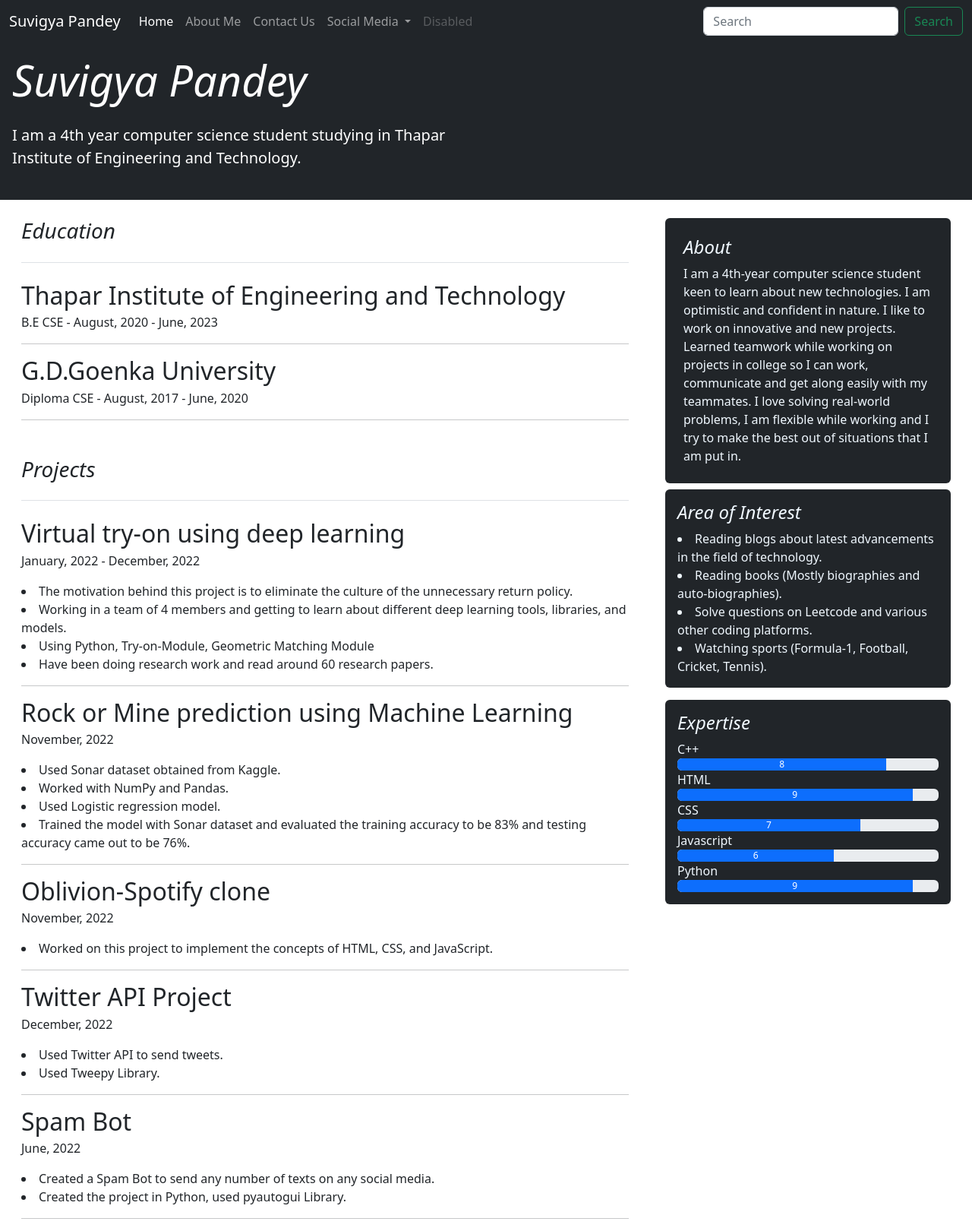
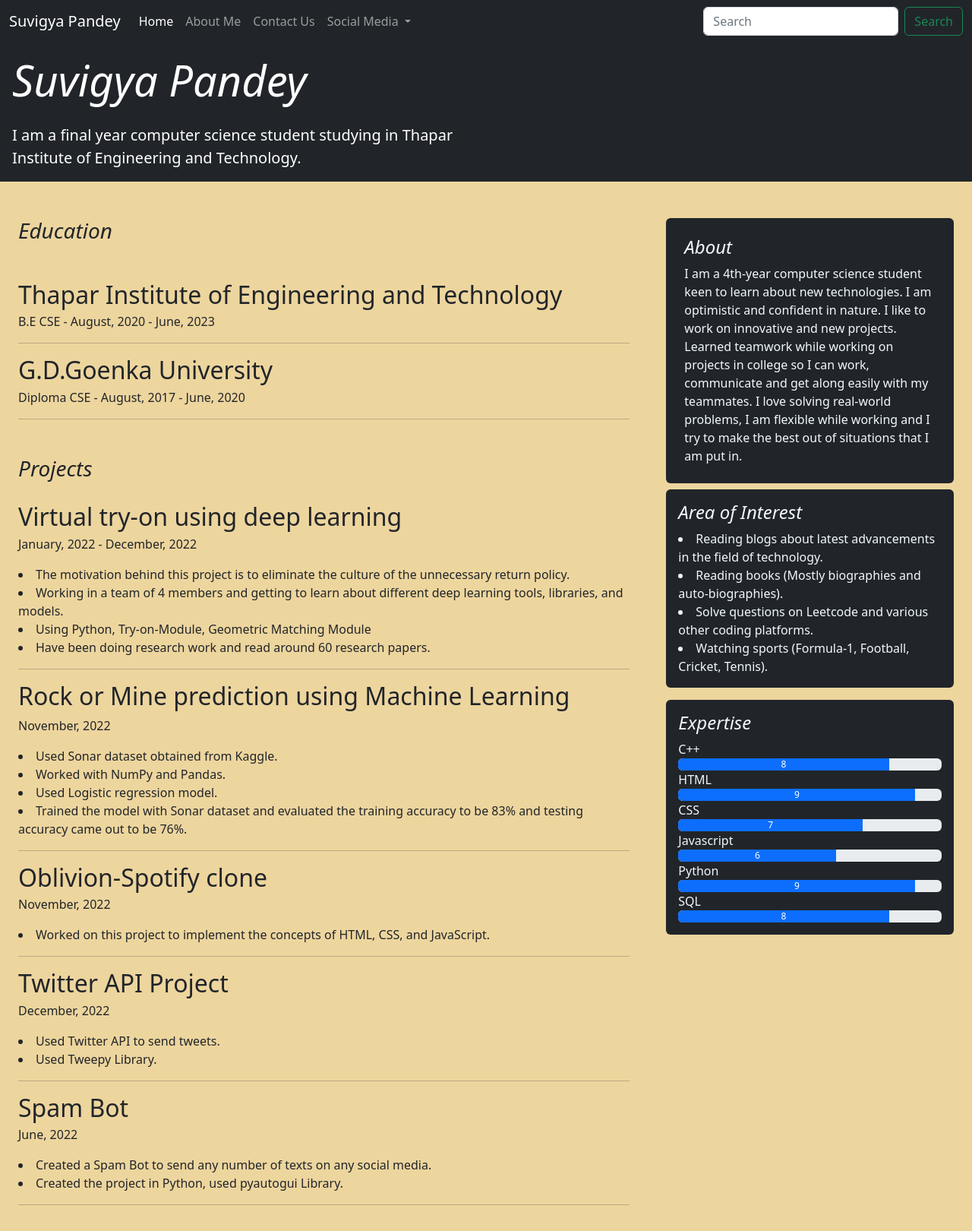
Before and after one commit to SuvigyaPandey/Django, a Django app: page /about in a window 1280 px wide. Shown: the whole page at 76% size. After the commit the page ends 1586 px from the top, so only its background shows below. Run offline with Django 4.2, Linux system fonts and the light colour scheme.

Commit message:
Updated changes

```diff
--- a/DjangoProject/Template/about.html
+++ b/DjangoProject/Template/about.html
@@ -8,7 +8,7 @@
 <div class="p-4 p-md-3 mb-4 text-bg-dark" >
     <div class="col-md-6 px-0 ">
       <h1 class="display-4 fst-italic">Suvigya Pandey</h1>
-      <p class="lead my-4">I am a 4th year computer science student studying in Thapar Institute of Engineering and Technology.</p>
+      <p class="lead my-4">I am a final year computer science student studying in Thapar Institute of Engineering and Technology.</p>
 
     </div>
 
@@ -17,9 +17,9 @@
 <!--from below-->
 
 
-  <div class="row g-5 mx-1">
+  <div class="row g-5 mx-0"style="background-color: #EDD59E;">
     <div class="col-md-8">
-    <h3 class="pb-4 mb-4 fst-italic border-bottom">
+    <h3 class="pb-4 mb-4 fst-italic ">
             Education
     </h3>
     <article class="blog-post">
@@ -30,9 +30,10 @@
         <p class="blog-post-meta">Diploma CSE - August, 2017 - June, 2020 </p>
         <hr>
 
-      <h3 class="pb-4 my-5 mb-4 fst-italic border-bottom">
+      <h3 class="pb-4 my-5 mb-1 fst-italic ">
         Projects
       </h3>
+
 
       <article class="blog-post">
         <h2 class="blog-post-title mb-1">Virtual try-on using deep learning</h2>
@@ -44,7 +45,7 @@
         <li>  Have been doing research work and read around 60 research papers.</li>
         <hr></article>
         <article class="blog-post">
-            <h2 class="blog-post-title mb-1">Rock or Mine prediction using Machine Learning</h2>
+            <h2 class="blog-post-title mb-2">Rock or Mine prediction using Machine Learning</h2>
             <p class="blog-post-meta">November, 2022 </p>
 
             <li>  Used Sonar dataset obtained from Kaggle.</li>
@@ -124,6 +125,11 @@
                     <div class="progress-bar" role="progressbar" aria-label="Example with label" style="width: 90%;" aria-valuenow="9" aria-valuemin="0" aria-valuemax="10">9</div>
 
                   </div>
+                  <P class="mb-0" style="color: aliceblue;">SQL</P>
+                  <div class="progress">
+                    <div class="progress-bar" role="progressbar" aria-label="Example with label" style="width: 80%;" aria-valuenow="8" aria-valuemin="0" aria-valuemax="10">8</div>
+
+                  </div>
 
                 </div>
 
--- a/DjangoProject/Template/base.html
+++ b/DjangoProject/Template/base.html
@@ -39,9 +39,7 @@
                   <li><a class="dropdown-item" href="https://leetcode.com/SuvigyaPandey">Leetcode</a></li>
                 </ul>
               </li>
-              <li class="nav-item">
-                <a class="nav-link disabled">Disabled</a>
-              </li>
+
             </ul>
             <form class="d-flex" role="search">
               <input class="form-control me-2" type="search" placeholder="Search" aria-label="Search">
```
Also changed, not shown: DjangoProject/Template/contact.html (added).
